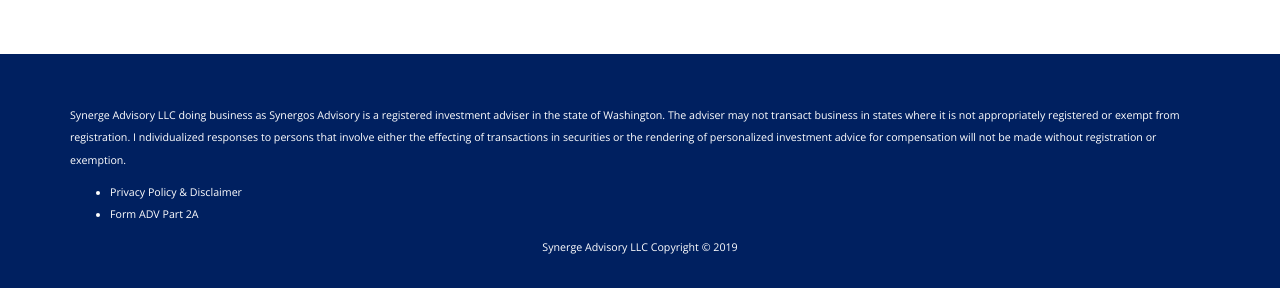
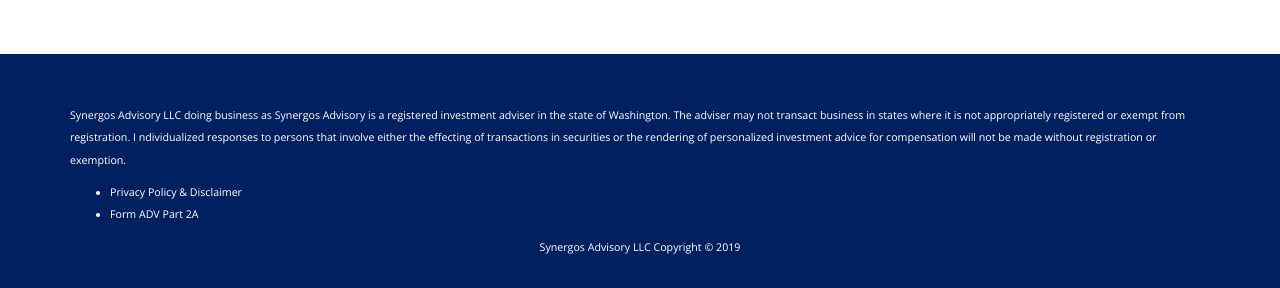
Before and after one commit to juhlmann75/synergeadvisory, a PHP site: page /index.php in a window 1280 px wide. Shown: the part 5748-6036 px from the top of the page. Run offline with PHP 8.4, Linux system fonts and the light colour scheme.

Commit message:
name change

```diff
--- a/footer.php
+++ b/footer.php
@@ -4,7 +4,7 @@
       <div class="row">
         <div class="col-md-12" style="font-size:8pt;text-align:left;">
           <p>
-           Synerge Advisory LLC doing business as Synergos Advisory is a registered investment adviser in the state of Washington.
+           Synergos Advisory LLC doing business as Synergos Advisory is a registered investment adviser in the state of Washington.
 		   The adviser may not transact business in states where it is not appropriately registered or exempt from registration. I
 		   ndividualized responses to persons that involve either the effecting of transactions in securities or the rendering of
 		   personalized investment advice for compensation will not be made without registration or exemption.</p>
@@ -13,7 +13,7 @@
                 <li><a href="files/ADV_Part_2A_2B.pdf" target="_blank">Form ADV Part 2A</a></li>
             </ul>
             <span style="float:right" id="siteseal"><script async type="text/javascript" src="https://seal.godaddy.com/getSeal?sealID=oT9MYY6AC4YK2fMliNjQIwTmcc8wSBBiuQsnId9kqsWzBOhUuNJxEY1RGvpV"></script></span>
-            <center>Synerge Advisory LLC Copyright &copy; 2019</center>
+            <center>Synergos Advisory LLC Copyright &copy; 2019</center>
         </div>
       </div>
     </div>
```
Also changed, not shown: 1 other file.
